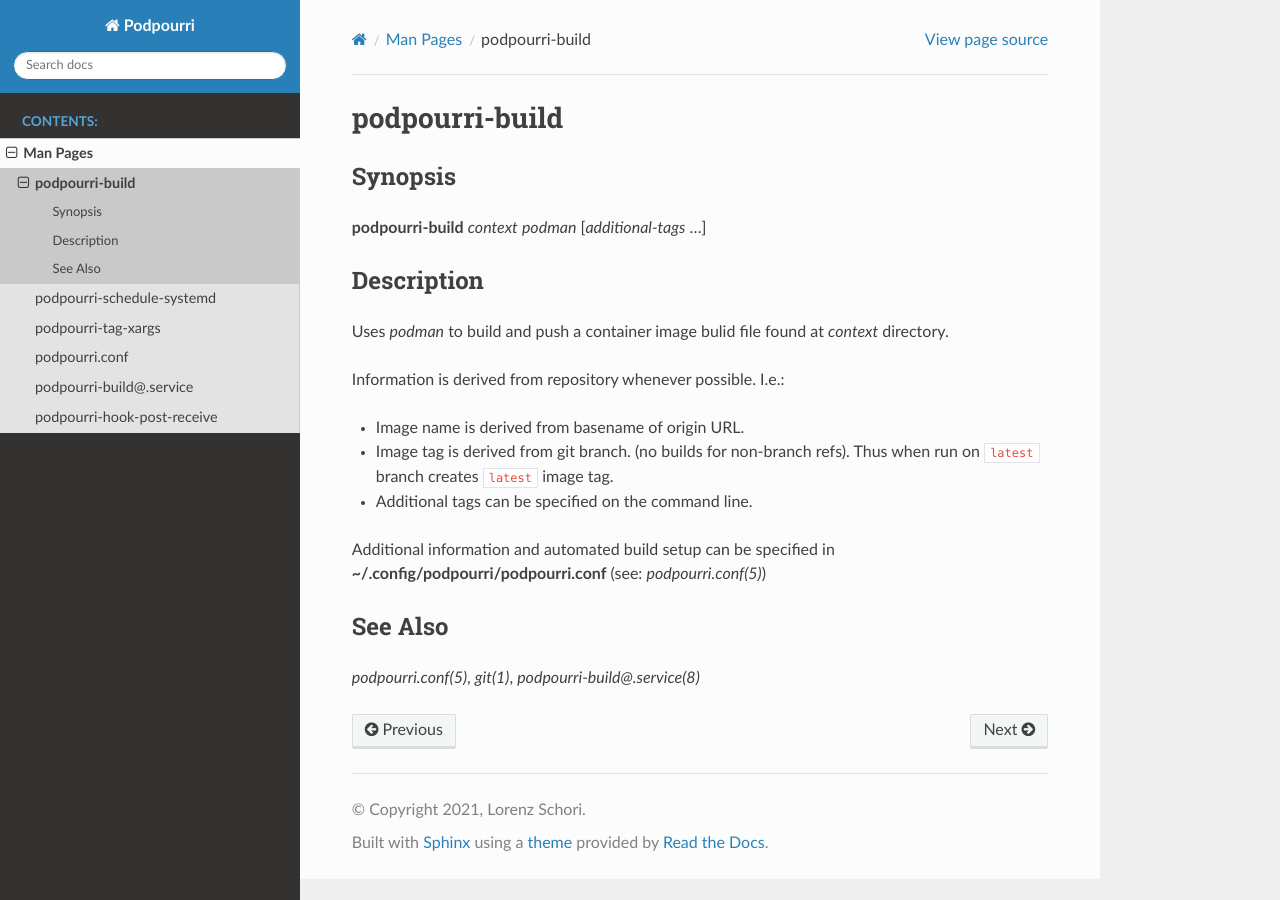
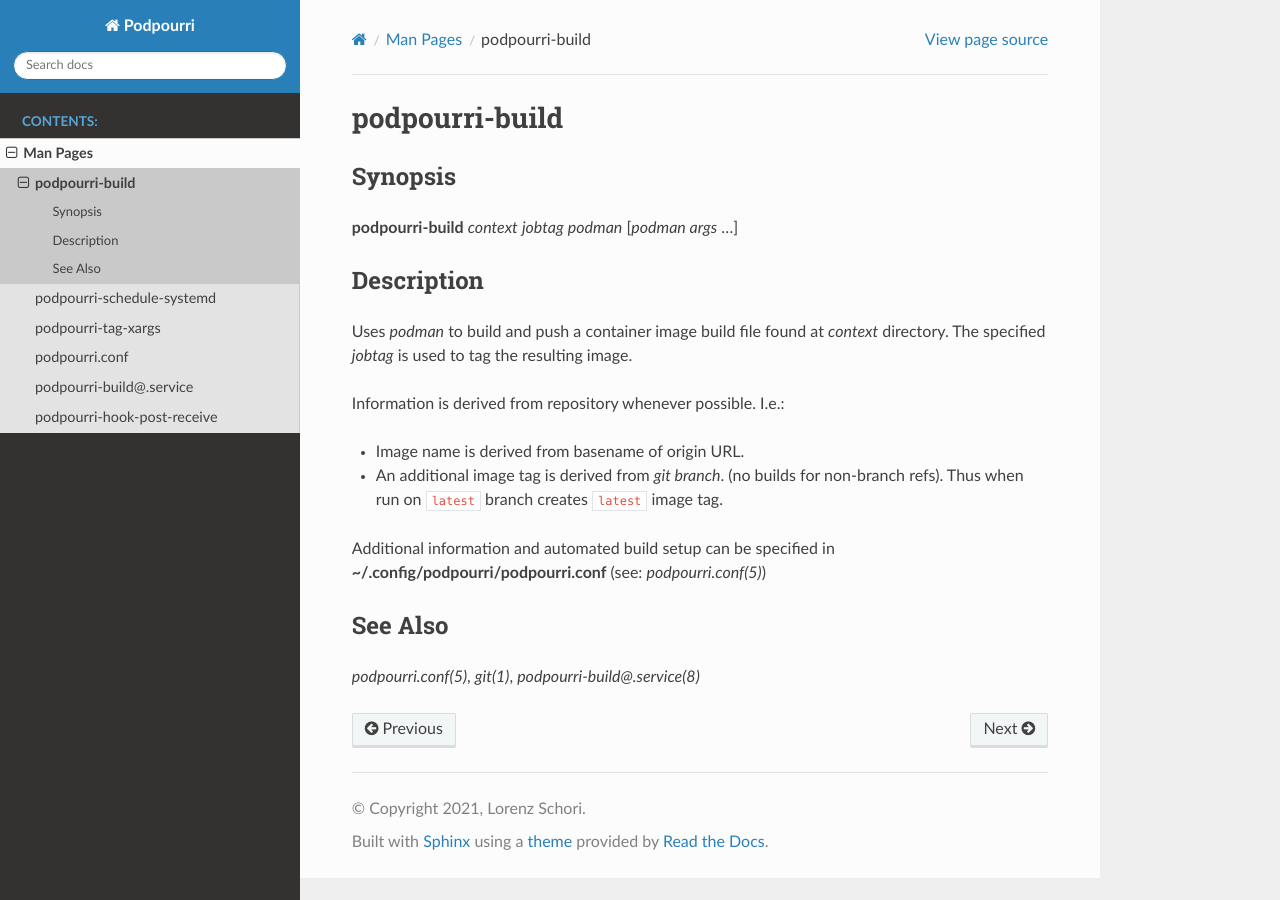
Before and after one commit to znerol/podpourri, a Sphinx documentation site: the page built from doc/podpourri-build.1.rst, in a window 1280 px wide. Built offline with Sphinx 7.4.7 and the Read the Docs theme 2.0.0, drawn with Linux system fonts in a browser that asks for light colours.

Commit message:
feat(build): Allow additional podman build arguments

```diff
--- a/doc/podpourri-build.1.rst
+++ b/doc/podpourri-build.1.rst
@@ -4,21 +4,21 @@
 Synopsis
 --------
 
-**podpourri-build** *context* *podman* [*additional-tags* ...]
+**podpourri-build** *context* *jobtag* *podman* [*podman args* ...]
 
 
 Description
 -----------
 
-Uses *podman* to build and push a container image bulid file found at *context*
-directory.
+Uses *podman* to build and push a container image build file found at *context*
+directory. The specified *jobtag* is used to tag the resulting image.
 
 Information is derived from repository whenever possible. I.e.:
 
 - Image name is derived from basename of origin URL.
-- Image tag is derived from git branch. (no builds for non-branch refs).
-  Thus when run on ``latest`` branch creates ``latest`` image tag.
-- Additional tags can be specified on the command line.
+- An additional image tag is derived from *git branch*. (no builds for
+  non-branch refs). Thus when run on ``latest`` branch creates ``latest``
+  image tag.
 
 Additional information and automated build setup can be specified in
 **~/.config/podpourri/podpourri.conf** (see: :manpage:`podpourri.conf(5)`)
--- a/doc/podpourri-build@.service.8.rst
+++ b/doc/podpourri-build@.service.8.rst
@@ -36,6 +36,12 @@
    after the build. Defaults to ``build-daily-`` and ``build-weekly-``
    respectively.
 
+.. envvar:: PODPOURRI_BUILD_ARGS
+
+   Additional podman build args for automated container image builds.
+   Defaults to ``--pull=true``.
+
+
 Files
 -----
 
```
Also changed, not shown: 6 other files.
